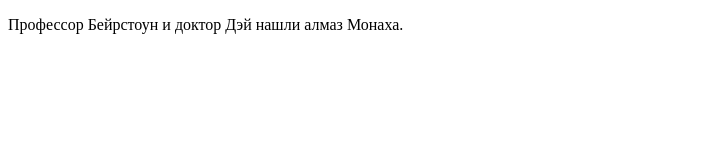
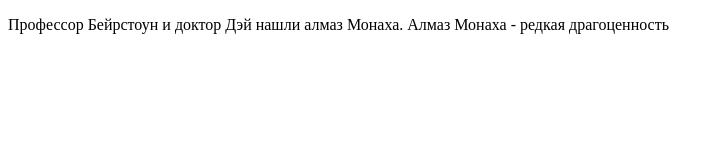
Before and after one commit to WebHeroSchool/htmlsayana, a plain HTML site: page index.html in a window 1280 px wide. Shown: the whole page, without its empty margins (0-723 px from the left). Drawn offline with Linux system fonts and the light colour scheme.

Commit message:
new text in index.html

```diff
--- a/index.html
+++ b/index.html
@@ -5,6 +5,6 @@
 	</title>
 </head>
 <body>
-	<p> Профессор Бейрстоун и доктор Дэй нашли алмаз Монаха. </p>
+	<p> Профессор Бейрстоун и доктор Дэй нашли алмаз Монаха. Алмаз Монаха - редкая драгоценность  </p>
 </body>
 </html>
```
